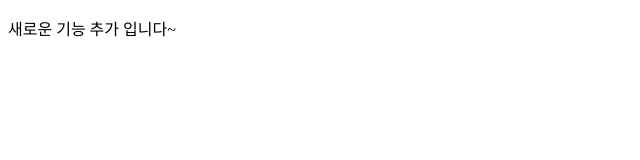
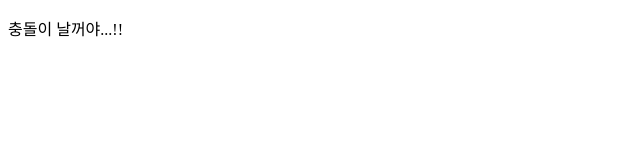
Before and after one commit to choiinyoung13/git_test, a plain HTML site: page index.html in a window 1280 px wide. Shown: the full height of the page, 0-640 px from the left. Drawn offline with Linux system fonts and the light colour scheme.

Commit message:
새로운 기능 (충돌 할지도..)

```diff
--- a/index.html
+++ b/index.html
@@ -3,9 +3,11 @@
   <head>
     <meta charset="UTF-8" />
     <meta name="viewport" content="width=device-width, initial-scale=1.0" />
-    <title>메인 페이지</title>
+    <title>새로운 기능입니다</title>
   </head>
   <body>
-    <p>새로운 기능 추가 입니다~</p>
+    <div>
+      <p>충돌이 날꺼야...!!</p>
+    </div>
   </body>
 </html>
```
